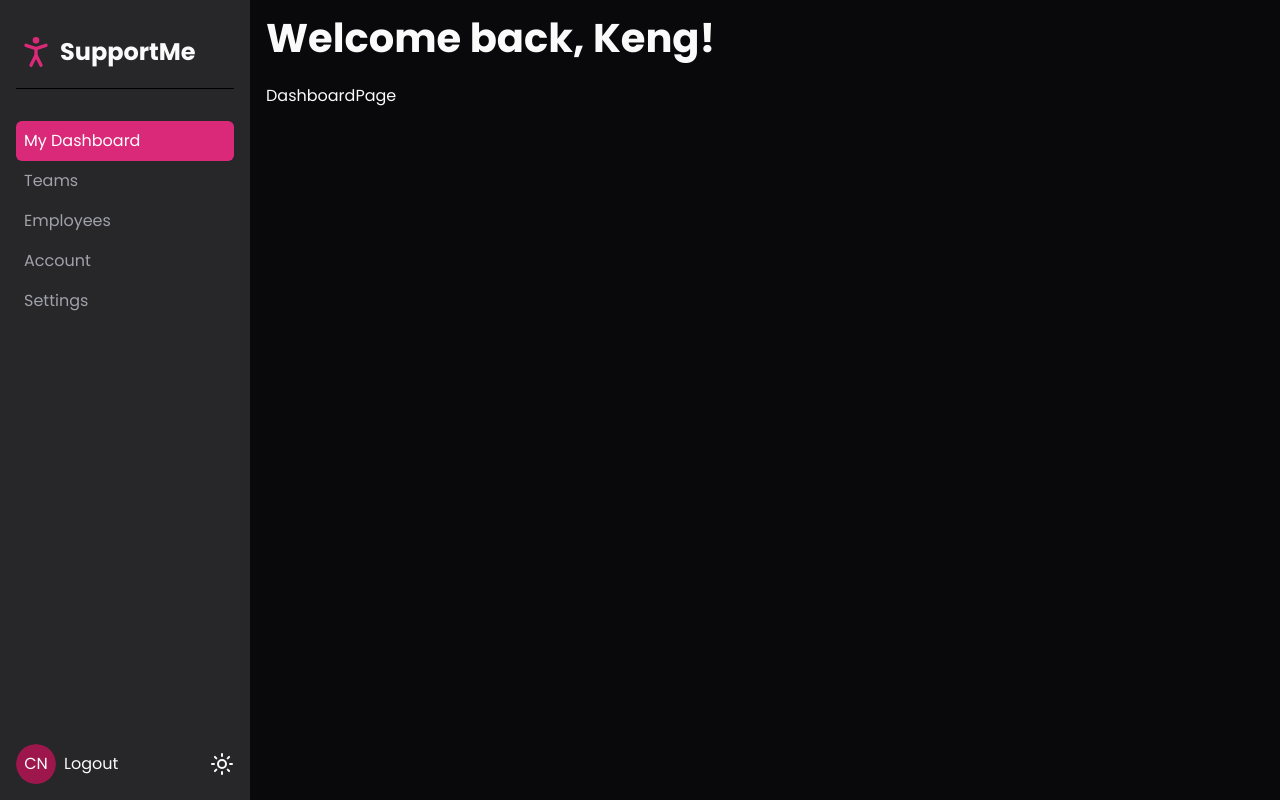
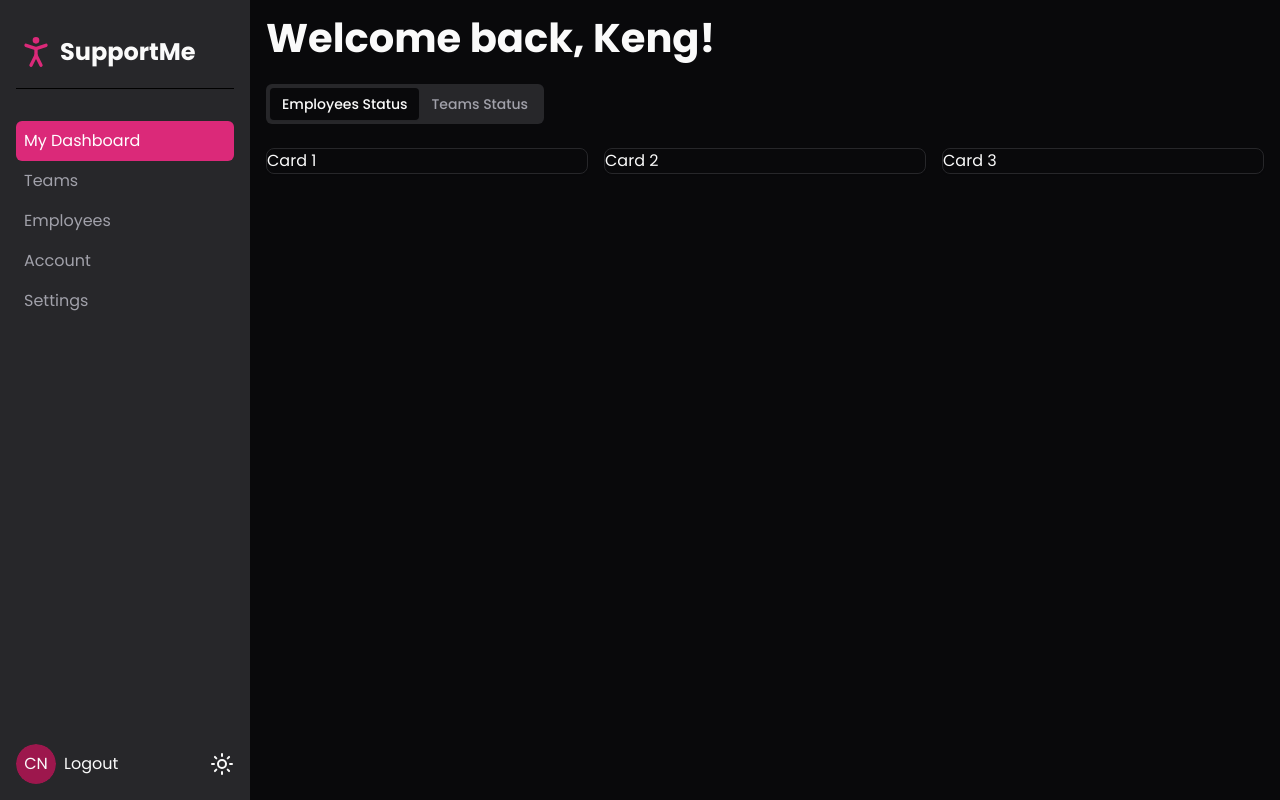
Before and after one commit to kaira428/next-support-me-course, a Next.js app: page /dashboard in a window 1280 px wide. Built offline with nearby package versions, Linux system fonts and the light colour scheme.

Commit message:
Complete Section 6.30 Shadcn UI

```diff
--- /dev/null
+++ b/app/dashboard/components/employees-stat.tsx
@@ -0,0 +1,20 @@
+import { Card } from '@/components/ui/card'
+import React from 'react'
+
+const EmployeeStats = () => {
+  return (
+      <div className='grid lg:grid-cols-3 gap-4'>
+          <Card>
+             Card 1
+          </Card>
+          <Card>
+             Card 2
+          </Card>
+          <Card>
+             Card 3
+          </Card>
+    </div>
+  )
+}
+
+export default EmployeeStats
--- a/app/dashboard/page.tsx
+++ b/app/dashboard/page.tsx
@@ -1,8 +1,21 @@
 import React from 'react'
+import { Tabs, TabsContent, TabsList, TabsTrigger } from "@/components/ui/tabs"
+import EmployeeStats from './components/employees-stat'
 
 const DashboardPage = () => {
   return (
-    <div>DashboardPage</div>
+    <div>
+      <Tabs defaultValue="employees">
+        <TabsList className="mb-4">
+          <TabsTrigger value="employees">Employees Status</TabsTrigger>
+          <TabsTrigger value="teams">Teams Status</TabsTrigger>
+        </TabsList>
+        <TabsContent value="employees">
+          <EmployeeStats />
+        </TabsContent>
+        <TabsContent value="teams">Teams stat view</TabsContent>
+      </Tabs>
+    </div>
   )
 }
 
--- /dev/null
+++ b/components/ui/tabs.tsx
@@ -0,0 +1,55 @@
+"use client"
+
+import * as React from "react"
+import * as TabsPrimitive from "@radix-ui/react-tabs"
+
+import { cn } from "@/lib/utils"
+
+const Tabs = TabsPrimitive.Root
+
+const TabsList = React.forwardRef<
+  React.ElementRef<typeof TabsPrimitive.List>,
+  React.ComponentPropsWithoutRef<typeof TabsPrimitive.List>
+>(({ className, ...props }, ref) => (
+  <TabsPrimitive.List
+    ref={ref}
+    className={cn(
+      "inline-flex h-10 items-center justify-center rounded-md bg-muted p-1 text-muted-foreground",
+      className
+    )}
+    {...props}
+  />
+))
+TabsList.displayName = TabsPrimitive.List.displayName
+
+const TabsTrigger = React.forwardRef<
+  React.ElementRef<typeof TabsPrimitive.Trigger>,
+  React.ComponentPropsWithoutRef<typeof TabsPrimitive.Trigger>
+>(({ className, ...props }, ref) => (
+  <TabsPrimitive.Trigger
+    ref={ref}
+    className={cn(
+      "inline-flex items-center justify-center whitespace-nowrap rounded-sm px-3 py-1.5 text-sm font-medium ring-offset-background transition-all focus-visible:outline-none focus-visible:ring-2 focus-visible:ring-ring focus-visible:ring-offset-2 disabled:pointer-events-none disabled:opacity-50 data-[state=active]:bg-background data-[state=active]:text-foreground data-[state=active]:shadow-sm",
+      className
+    )}
+    {...props}
+  />
+))
+TabsTrigger.displayName = TabsPrimitive.Trigger.displayName
+
+const TabsContent = React.forwardRef<
+  React.ElementRef<typeof TabsPrimitive.Content>,
+  React.ComponentPropsWithoutRef<typeof TabsPrimitive.Content>
+>(({ className, ...props }, ref) => (
+  <TabsPrimitive.Content
+    ref={ref}
+    className={cn(
+      "mt-2 ring-offset-background focus-visible:outline-none focus-visible:ring-2 focus-visible:ring-ring focus-visible:ring-offset-2",
+      className
+    )}
+    {...props}
+  />
+))
+TabsContent.displayName = TabsPrimitive.Content.displayName
+
+export { Tabs, TabsList, TabsTrigger, TabsContent }
--- a/package.json
+++ b/package.json
@@ -16,6 +16,7 @@
     "@radix-ui/react-popover": "^1.0.7",
     "@radix-ui/react-select": "^2.0.0",
     "@radix-ui/react-slot": "^1.0.2",
+    "@radix-ui/react-tabs": "^1.0.4",
     "@radix-ui/react-tooltip": "^1.0.7",
     "class-variance-authority": "^0.7.0",
     "clsx": "^2.1.1",
```
Also changed, not shown: 1 other file (tests, documents, lock files or other folders).
